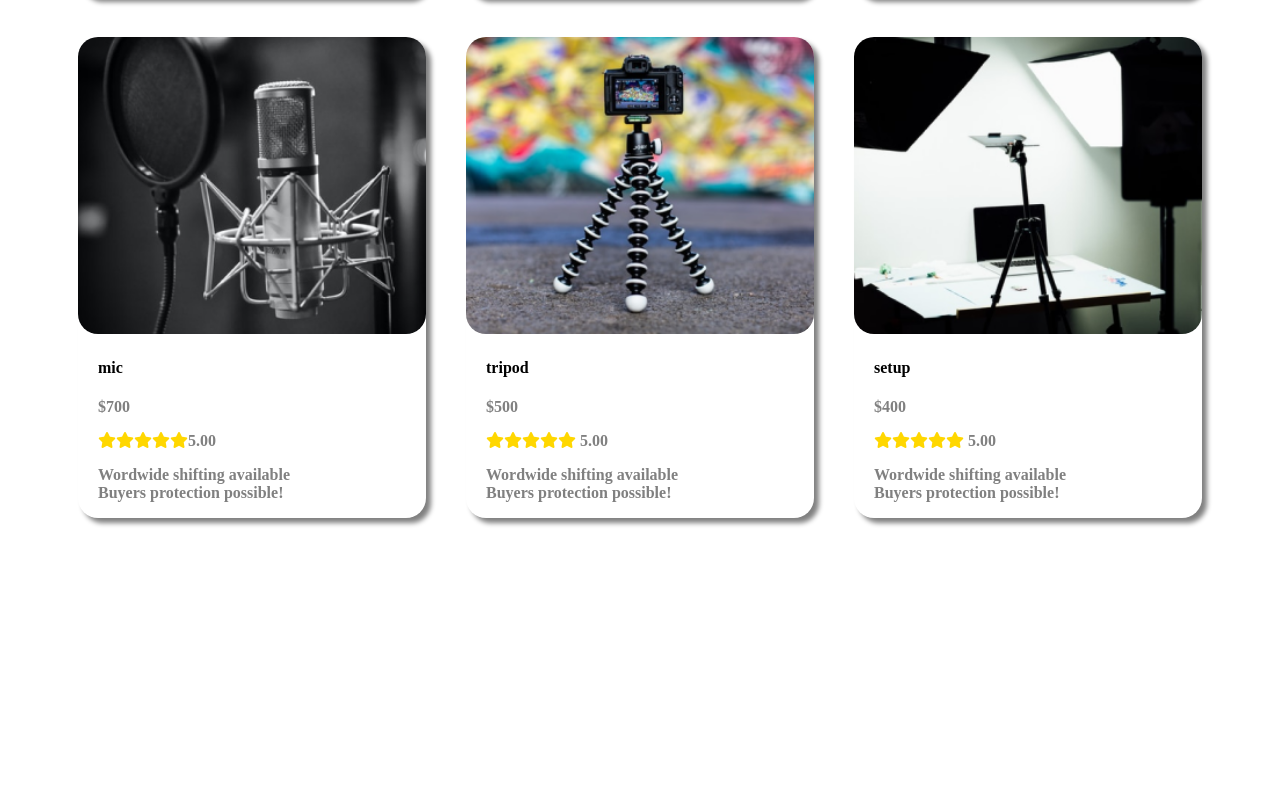
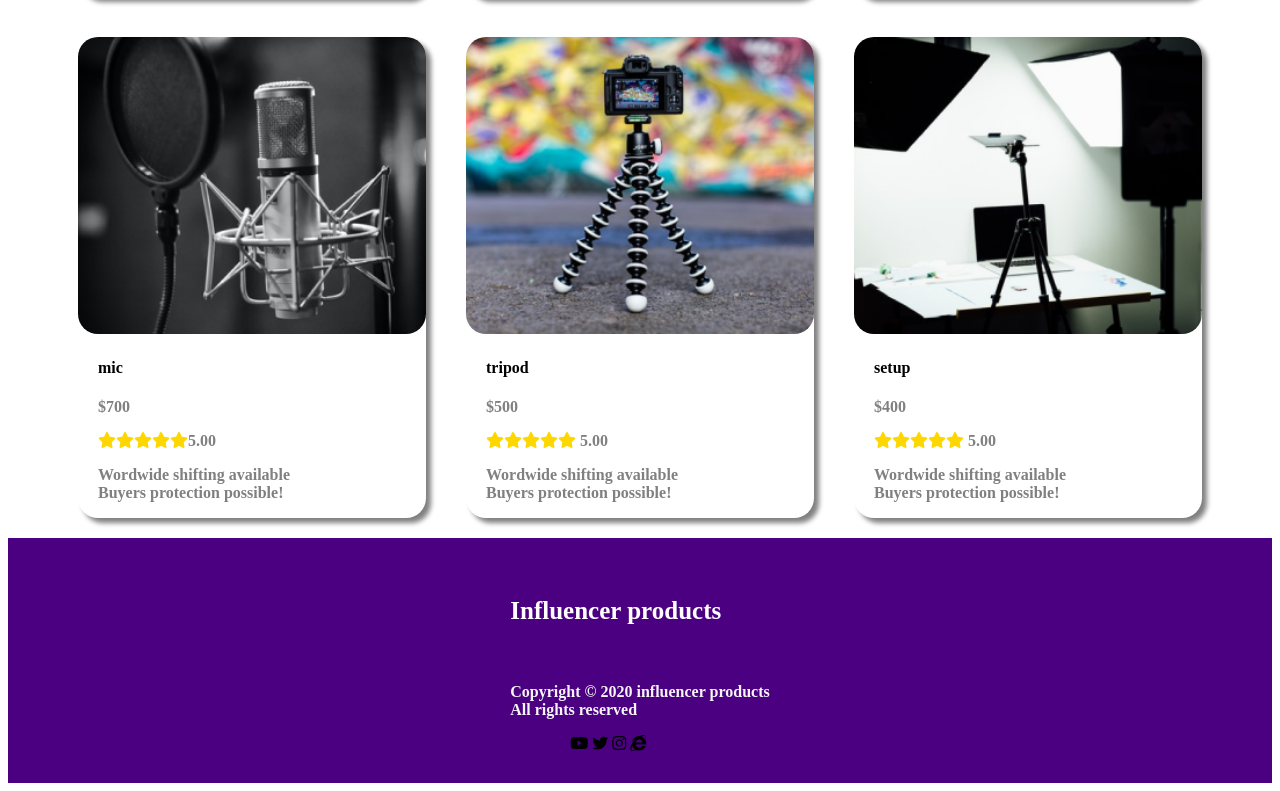
Before and after one commit to Shahriarshawon96/2nd-assignment, a plain HTML site: page index.html in a window 1280 px wide. Shown: the part 1940-2731 px from the top of the page. Before the commit the page ends 2486 px from the top, so only its background shows below. Drawn offline with Linux system fonts and the light colour scheme; a web font is replaced by a local one.

Commit message:
oh my god

```diff
--- a/assignment.css
+++ b/assignment.css
@@ -155,3 +155,26 @@ h2{
 .blog-info{
     padding-left: 20px;
 }
+
+
+/* --------------------------footer --------------------- */
+.top{
+    justify-content: center; display: grid; background-color: indigo;
+}
+h6{
+    font-size: 25px; color: white;
+}
+.footer-article{
+
+
+
+
+}
+.footer-article p{ color:whitesmoke ;
+
+}
+
+
+.footer-icon{
+     padding-left: 60px; padding-bottom: 30px;
+}
--- a/index.html
+++ b/index.html
@@ -199,7 +199,25 @@
 
 
 
+    <footer>
 
+        <div class="top">
+            <div class="footer-article">
+                <h6>Influencer products</h6>
+                <p>Copyright © 2020 influencer products <br>All rights reserved</p>
+            </div>
+            <div class="footer-icon">
+                <i class="fab fa-youtube"></i>
+                <i class="fab fa-twitter"></i>
+                <i class="fab fa-instagram"></i>
+                <i class="fab fa-internet-explorer"></i>
+
+            </div>
+
+        </div>
+
+
+    </footer>
 
 
 
```
